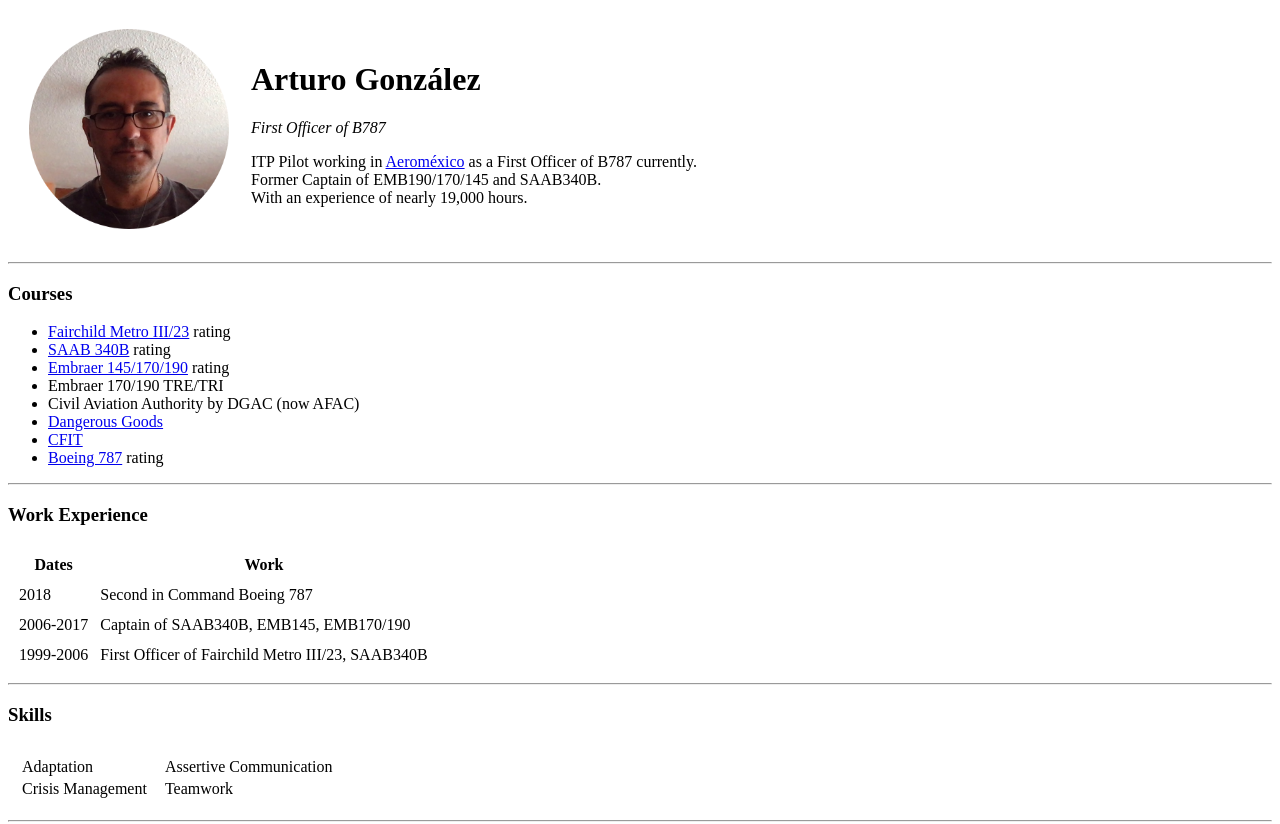
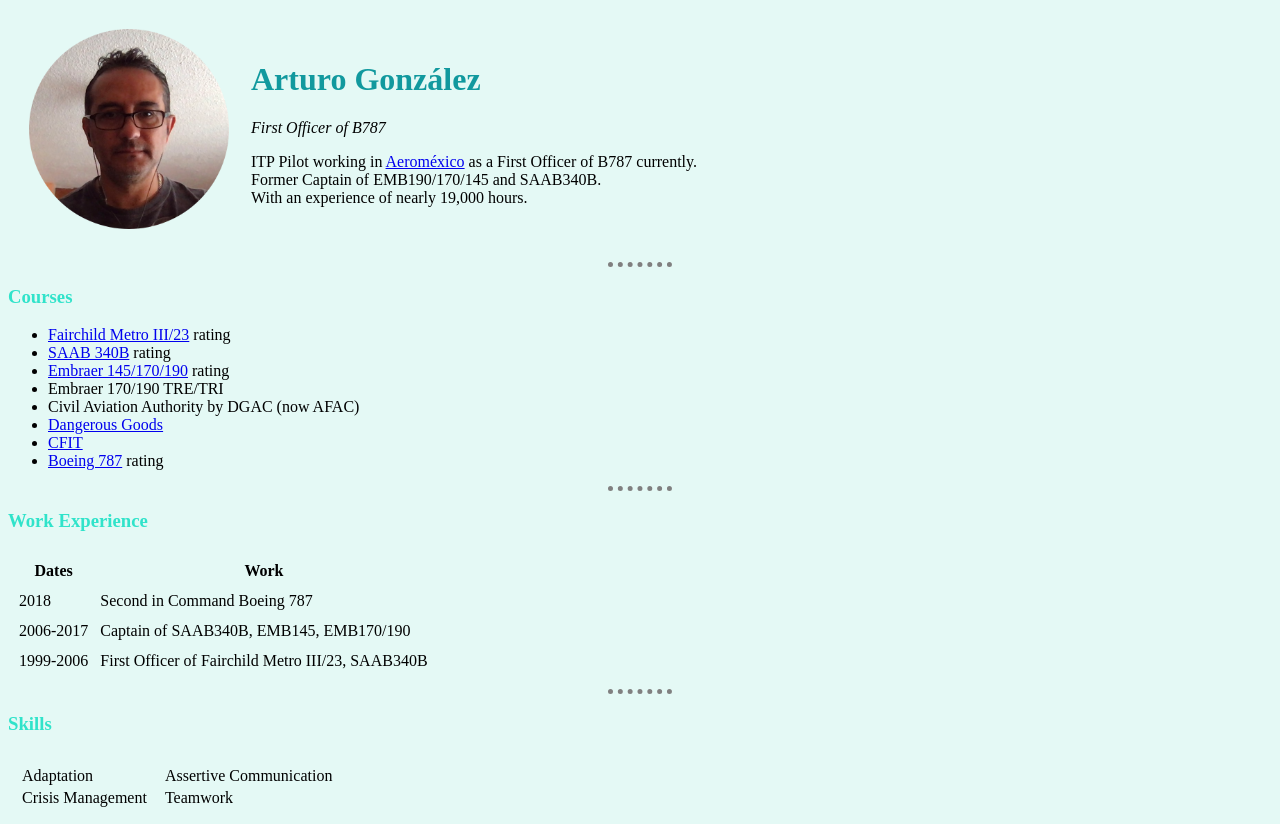
Before and after one commit to arturo-gon/cv, a plain HTML site: page index.html in a window 1280 px wide. Shown: the top 824 px of the page. Drawn offline with Linux system fonts and the light colour scheme.

Commit message:
second cv
improvement with css

```diff
--- /dev/null
+++ b/css/styles.css
@@ -0,0 +1,16 @@
+body {
+  background-color: #E4F9F5;
+}
+hr {
+  border-style: none;
+  border-top-style: dotted;
+  border-color: grey;
+  border-width: 5px;
+  width: 5%;
+}
+h1 {
+  color: #11999E;
+}
+h3 {
+  color: #30E3CA;
+}
--- a/index.html
+++ b/index.html
@@ -4,6 +4,7 @@
 <head>
   <meta charset="utf-8">
   <title>Arturo's Personal Site</title>
+  <link rel="stylesheet" href="css/styles.css">
 </head>
 
 <body>
```
Also changed, not shown: Hobbies.html (+1 -0 lines), contact.html (+2 -0 lines).
